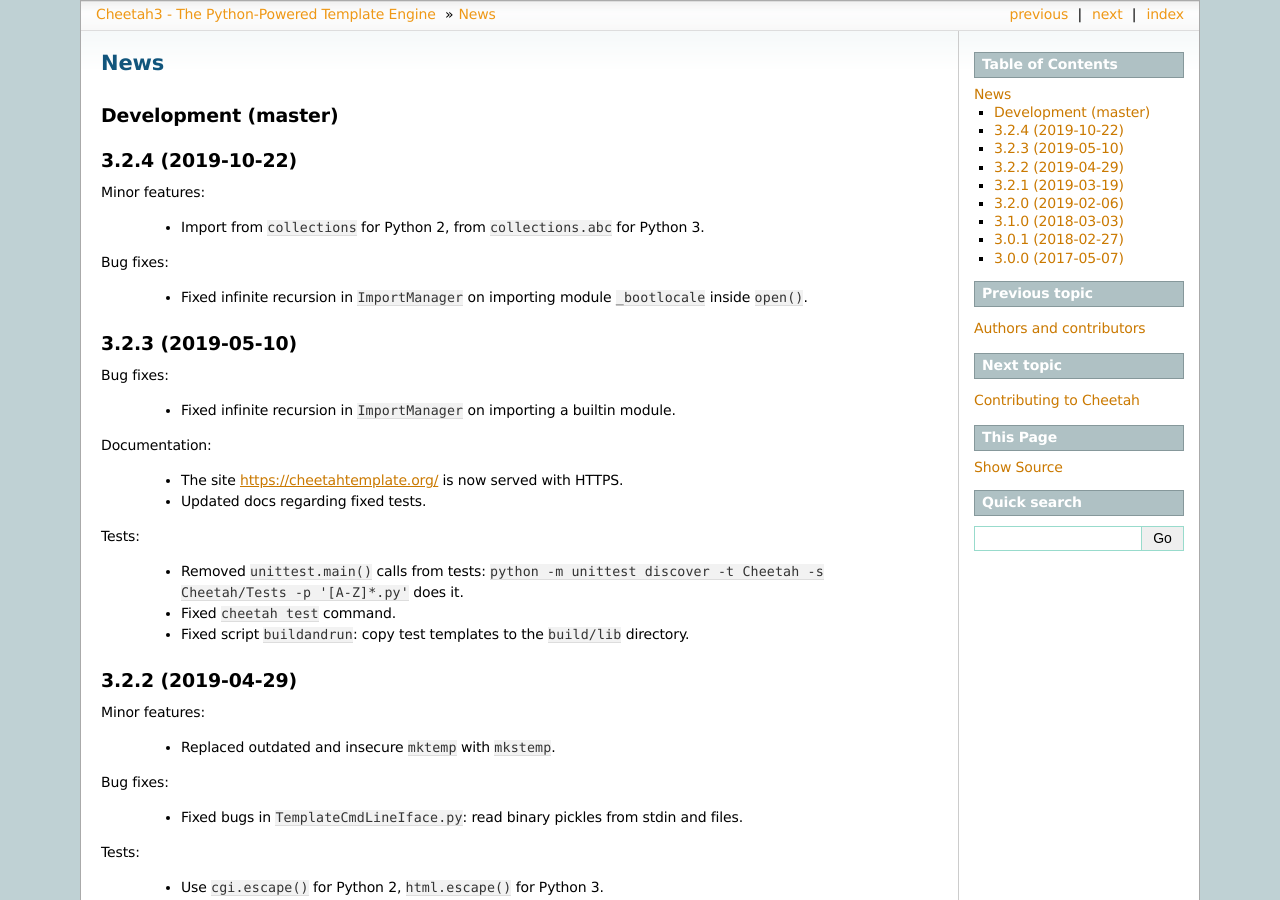
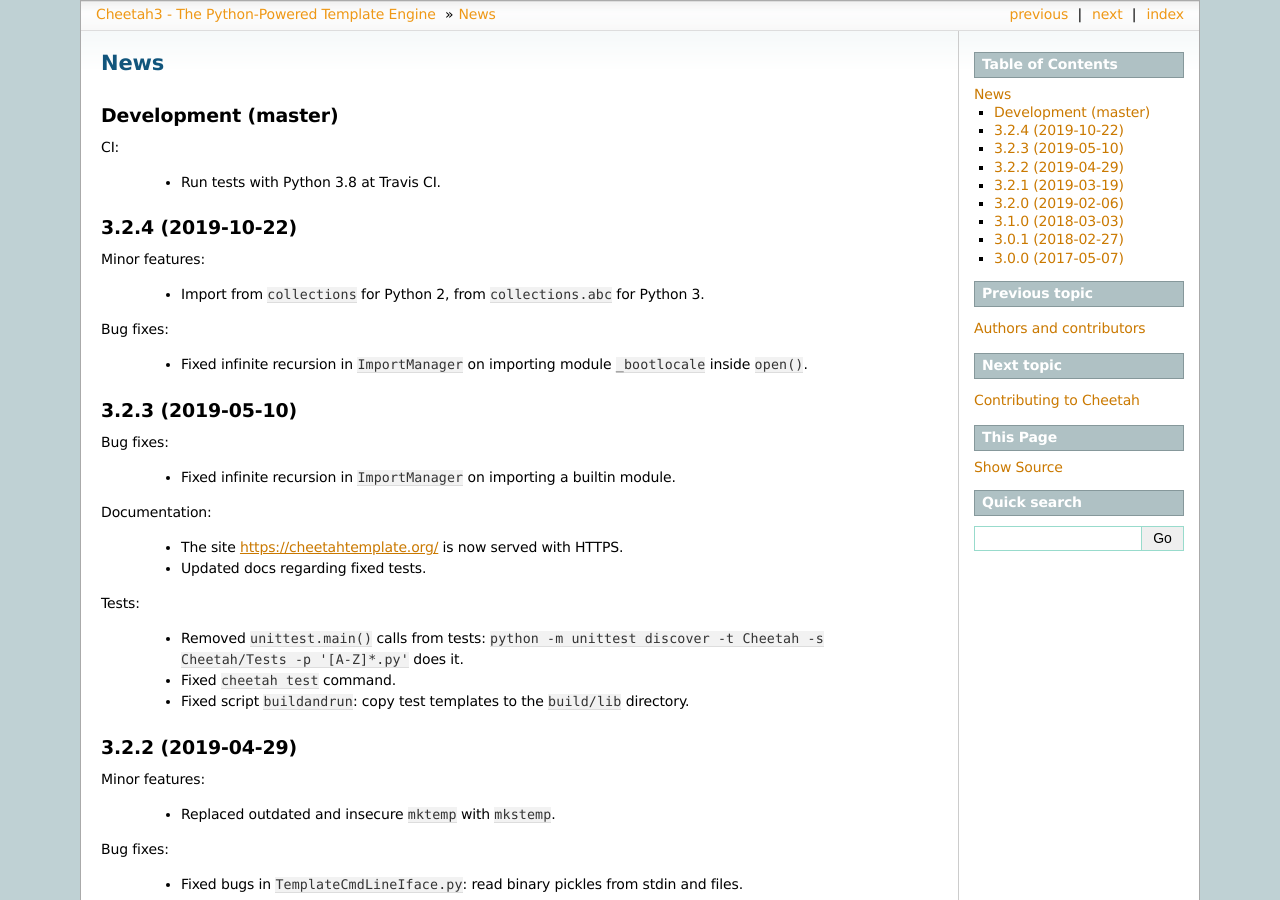
Before and after one commit to CheetahTemplate3/cheetah3, a Sphinx documentation site: the page built from docs/news.rst, in a window 1280 px wide and 900 px high. Built offline with Sphinx 7.4.7, drawn with Linux system fonts in a browser that asks for light colours.

Commit message:
CI: Run tests with Python 3.8 at Travis CI
Add Python 3.8 to `SetupConfig.py` and `devscripts`.

```diff
--- a/SetupConfig.py
+++ b/SetupConfig.py
@@ -55,6 +55,7 @@ classifiers = [line.strip() for line in '''\
   Programming Language :: Python :: 3.5
   Programming Language :: Python :: 3.6
   Programming Language :: Python :: 3.7
+  Programming Language :: Python :: 3.8
   Topic :: Internet :: WWW/HTTP
   Topic :: Internet :: WWW/HTTP :: Dynamic Content
   Topic :: Internet :: WWW/HTTP :: Site Management
--- a/docs/news.rst
+++ b/docs/news.rst
@@ -3,6 +3,10 @@ News
 
 Development (master)
 --------------------
+
+CI:
+
+  - Run tests with Python 3.8 at Travis CI.
 
 3.2.4 (2019-10-22)
 ------------------
```
Also changed, not shown: .travis.yml, 3 other files.
